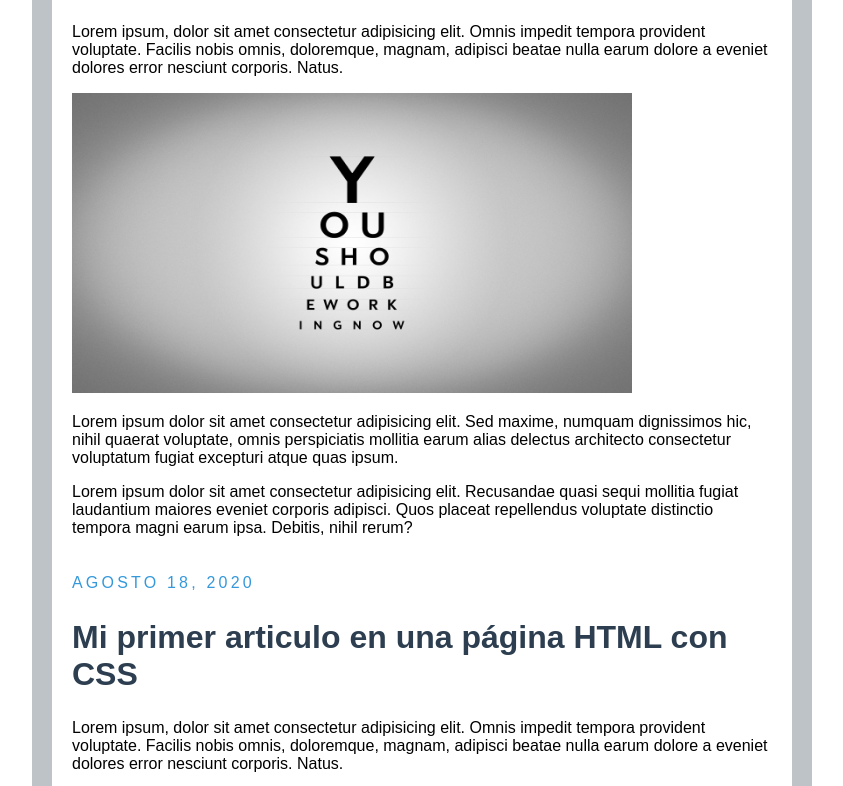
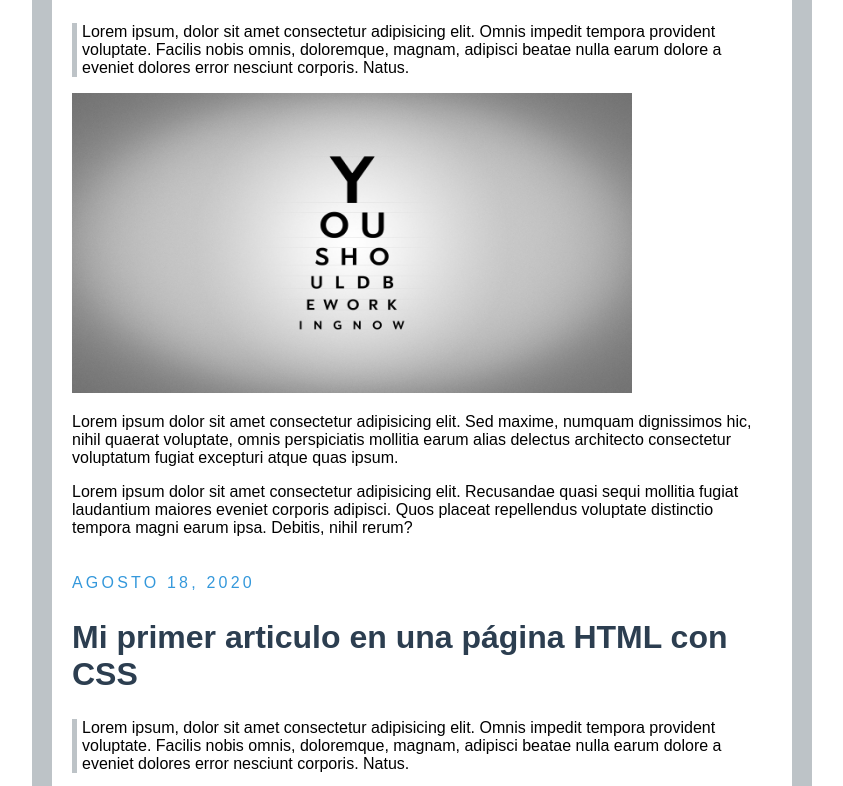
Before and after one commit to F00mx/tests, a plain HTML site: page blog.html in a window 1280 px wide. Shown: the part 145-931 px from the top of the page, without its empty margins (218-1061 px from the left). Drawn offline with Linux system fonts and the light colour scheme.

Commit message:
Actualizacion de página Blog, enlace a archivo CSS

```diff
--- a/blog.css
+++ b/blog.css
@@ -17,6 +17,11 @@ body {
     text-transform: uppercase;
 }
 
+.quote {
+    border-left: 5px solid #bdc3c7;
+    padding-left: 5px;
+}
+
 h2 {
     font-size: 2.0rem;
     font-weight: bold;
--- a/blog.html
+++ b/blog.html
@@ -46,7 +46,7 @@
         <div class="post">
             <div class="date">Agosto 24, 2020</div>
             <h2>Veracruz, 500 años</h2>
-            <p>Lorem ipsum, dolor sit amet consectetur adipisicing elit. Omnis impedit tempora provident voluptate. Facilis nobis omnis, doloremque, magnam, adipisci beatae nulla earum dolore a eveniet dolores error nesciunt corporis. Natus.</p>
+            <p class="quote">Lorem ipsum, dolor sit amet consectetur adipisicing elit. Omnis impedit tempora provident voluptate. Facilis nobis omnis, doloremque, magnam, adipisci beatae nulla earum dolore a eveniet dolores error nesciunt corporis. Natus.</p>
 
             <a href="http://www.foo.com.mx"><img src="img/521042.jpg" height="300" width="80%" alt="Imagen de Veracruz"></a>
 
@@ -59,7 +59,7 @@
         <div class="post">
             <div class="date">Agosto 18, 2020</div>
             <h2>Mi primer articulo en una página HTML con CSS</h2>
-            <p>Lorem ipsum, dolor sit amet consectetur adipisicing elit. Omnis impedit tempora provident voluptate. Facilis nobis omnis, doloremque, magnam, adipisci beatae nulla earum dolore a eveniet dolores error nesciunt corporis. Natus.</p>
+            <p class="quote">Lorem ipsum, dolor sit amet consectetur adipisicing elit. Omnis impedit tempora provident voluptate. Facilis nobis omnis, doloremque, magnam, adipisci beatae nulla earum dolore a eveniet dolores error nesciunt corporis. Natus.</p>
 
             <a href="http://www.foo.com.mx"><img src="img/wp5463744-the-phoenix-wallpapers.jpg" height="300" width="80%" alt="Imagen de Veracruz"></a>
 
```
